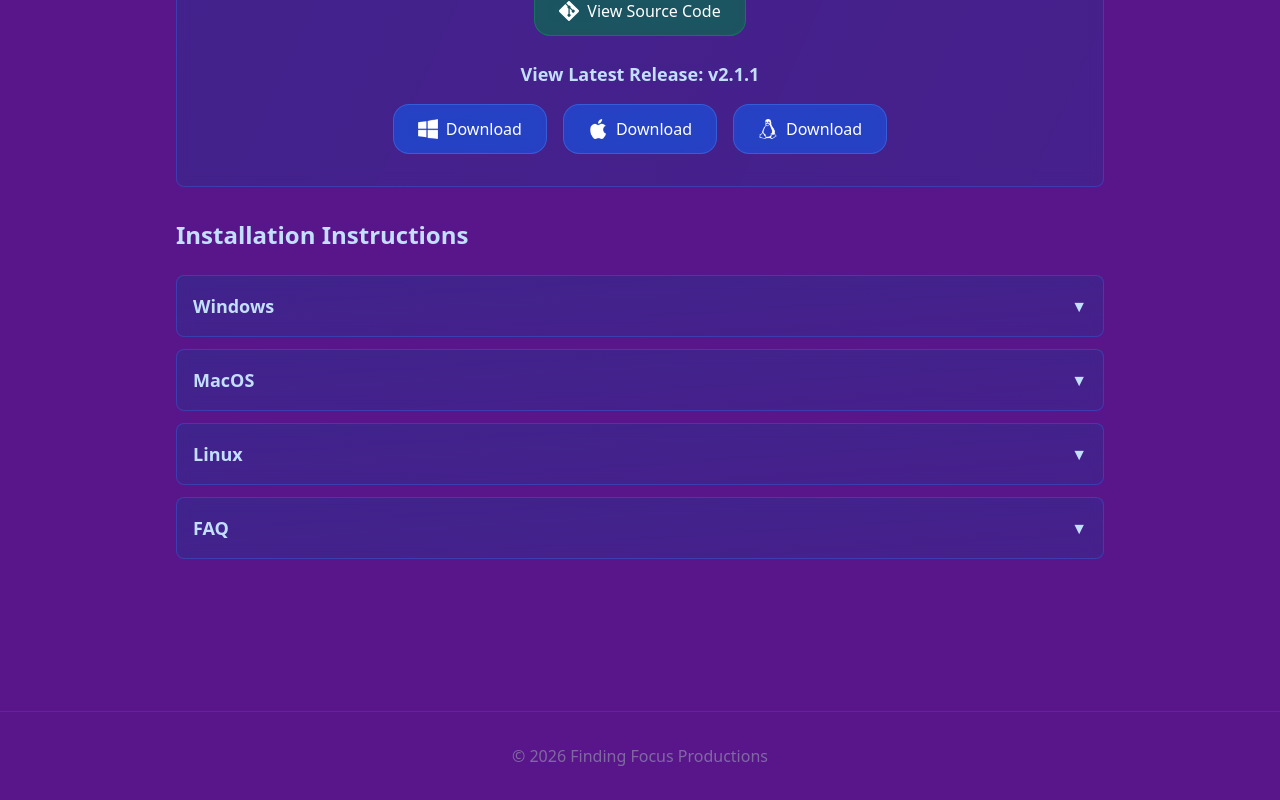
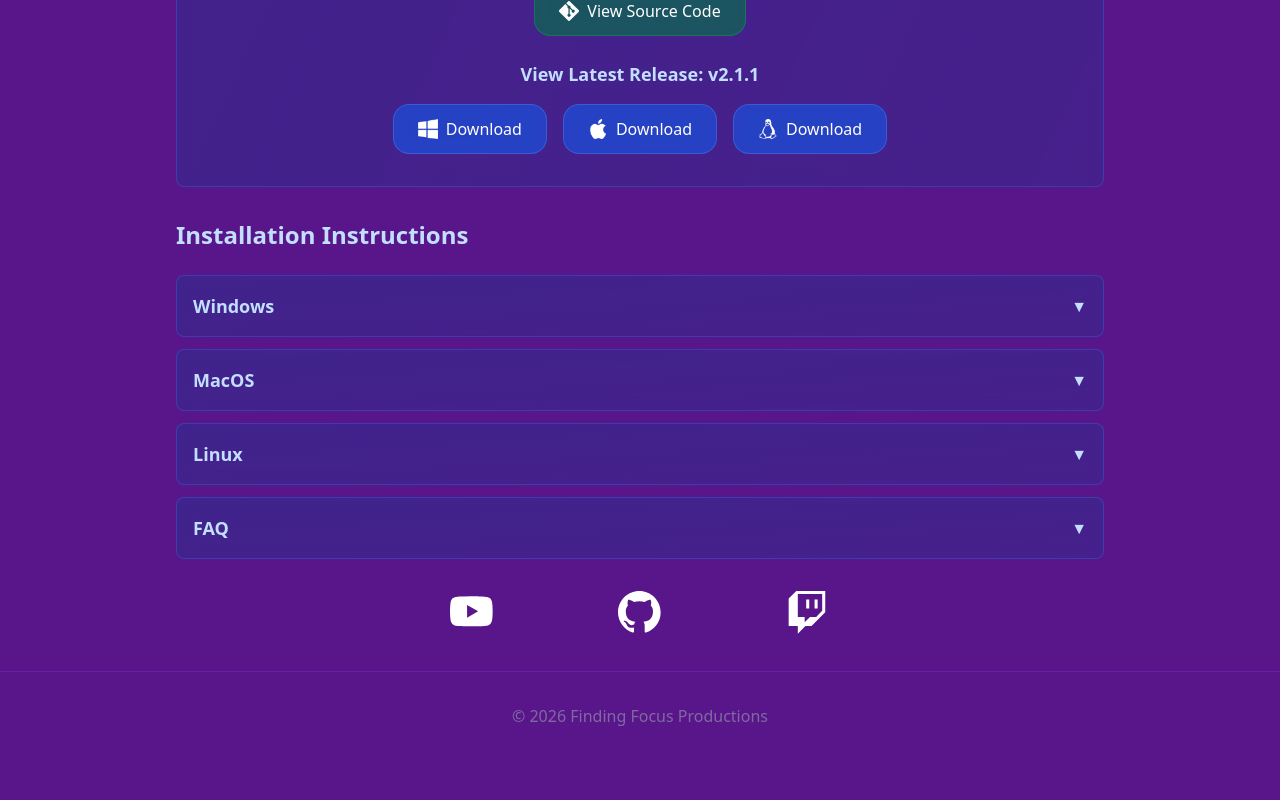
Before and after one commit to findingfocus/ffTashio, a SvelteKit app: page / in a window 1280 px wide. Shown: the part 2791-3591 px from the top of the page. After the commit the page ends 3551 px from the top, so only its background shows below. Built offline with nearby package versions, Linux system fonts and the light colour scheme; no server answers.

Commit message:
add social links

```diff
--- a/src/routes/+page.svelte
+++ b/src/routes/+page.svelte
@@ -214,9 +214,28 @@
                 </div>
             </section>
         </main>
-
+        <div class="relative text-center w-full flex items-center justify-center z-10 mt-6 lg:mt-0 lg:-translate-y-18 md:z-30 pb-0 md:pb-0 lg:-mb-20">
+            <div class="flex justify-between items-center gap-5 px-4 py-3 w-full max-w-[360px] md:max-w-[400px] md:gap-8 md:px-0 md:py-4 ml-5">
+                <a href="https://www.youtube.com/findingfocus" target="_blank" rel="noopener noreferrer" aria-label="YouTube Profile">
+                    <svg class="w-16 h-16 md:w-16 md:h-16 fill-white hover:fill-[#FF0000] hover:scale-[1.05] transition duration-300 ease-in-out" viewBox="0 0 24 24">
+                        <path d="M8.051 1.999h.089c.822.003 4.987.033 6.11.335a2.01 2.01 0 0 1 1.415 1.42c.101.38.172.883.22 1.402l.01.104.022.26.008.104c.065.914.073 1.77.074 1.957v.075c-.001.194-.01 1.108-.082 2.06l-.008.105-.009.104c-.05.572-.124 1.14-.235 1.558a2.01 2.01 0 0 1-1.415 1.42c-1.16.312-5.569.334-6.18.335h-.142c-.309 0-1.587-.006-2.927-.052l-.17-.006-.087-.004-.171-.007-.171-.007c-1.11-.049-2.167-.128-2.654-.26a2.01 2.01 0 0 1-1.415-1.419c-.111-.417-.185-.986-.235-1.558L.09 9.82l-.008-.104A31 31 0 0 1 0 7.68v-.123c.002-.215.01-.958.064-1.778l.007-.103.003-.052.008-.104.022-.26.01-.104c.048-.519.119-1.023.22-1.402a2.01 2.01 0 0 1 1.415-1.42c.487-.13 1.544-.21 2.654-.26l.17-.007.172-.006.086-.003.171-.007A100 100 0 0 1 7.858 2zM6.4 5.209v4.818l4.157-2.408z"/>
+                    </svg>
+                </a>
+                <a href="https://www.github.com/findingfocus" target="_blank" rel="noopener noreferrer" aria-label="GitHub Profile">
+                    <svg class="w-16 h-16 md:w-16 md:h-16 fill-white hover:fill-[#6CC644] hover:scale-[1.05] transition duration-300 ease-in-out" viewBox="0 0 24 24">
+                        <path d="M8 0C3.58 0 0 3.58 0 8c0 3.54 2.29 6.53 5.47 7.59.4.07.55-.17.55-.38 0-.19-.01-.82-.01-1.49-2.01.37-2.53-.49-2.69-.94-.09-.23-.48-.94-.82-1.13-.28-.15-.68-.52-.01-.53.63-.01 1.08.58 1.23.82.72 1.21 1.87.87 2.33.66.07-.52.28-.87.51-1.07-1.78-.2-3.64-.89-3.64-3.95 0-.87.31-1.59.82-2.15-.08-.2-.36-1.02.08-2.12 0 0 .67-.21 2.2.82.64-.18 1.32-.27 2-.27s1.36.09 2 .27c1.53-1.04 2.2-.82 2.2-.82.44 1.1.16 1.92.08 2.12.51.56.82 1.27.82 2.15 0 3.07-1.87 3.75-3.65 3.95.29.25.54.73.54 1.48 0 1.07-.01 1.93-.01 2.2 0 .21.15.46.55.38A8.01 8.01 0 0 0 16 8c0-4.42-3.58-8-8-8"/>
+                    </svg>
+                </a>
+                <a href="https://www.twitch.tv/findingfocusdev" target="_blank" rel="noopener noreferrer" aria-label="Twitch Profile">
+                    <svg class="w-16 h-16 md:w-16 md:h-16 fill-white hover:fill-[#9146FF] hover:scale-[1.05] transition duration-300 ease-in-out" viewBox="0 0 24 24">
+                        <path d="M3.857 0 1 2.857v10.286h3.429V16l2.857-2.857H9.57L14.714 8V0zm9.714 7.429-2.285 2.285H9l-2 2v-2H4.429V1.143h9.142z"/>
+                        <path d="M11.857 3.143h-1.143V6.57h1.143zm-3.143 0H7.571V6.57h1.143z"/>
+                    </svg>
+                </a>
+            </div>
+        </div>
         <!-- Footer -->
-        <footer class="relative z-10 border-t border-purple-500/20 mt-16 py-8 text-center text-gray-400/60">
+        <footer class="relative z-10 border-t border-purple-500/20 mt-2 py-8 text-center text-gray-400/60">
             <p>© 2026 Finding Focus Productions</p>
         </footer>
     </div>
```
